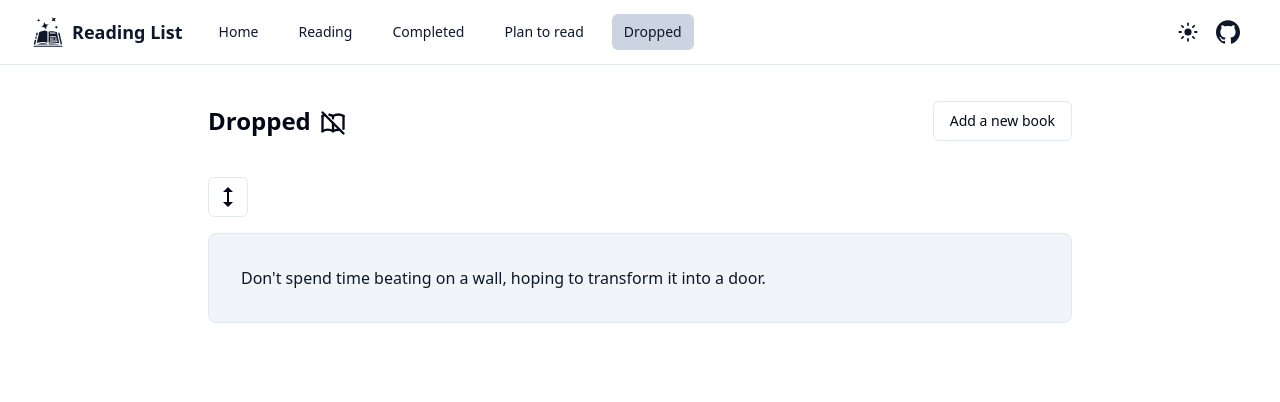
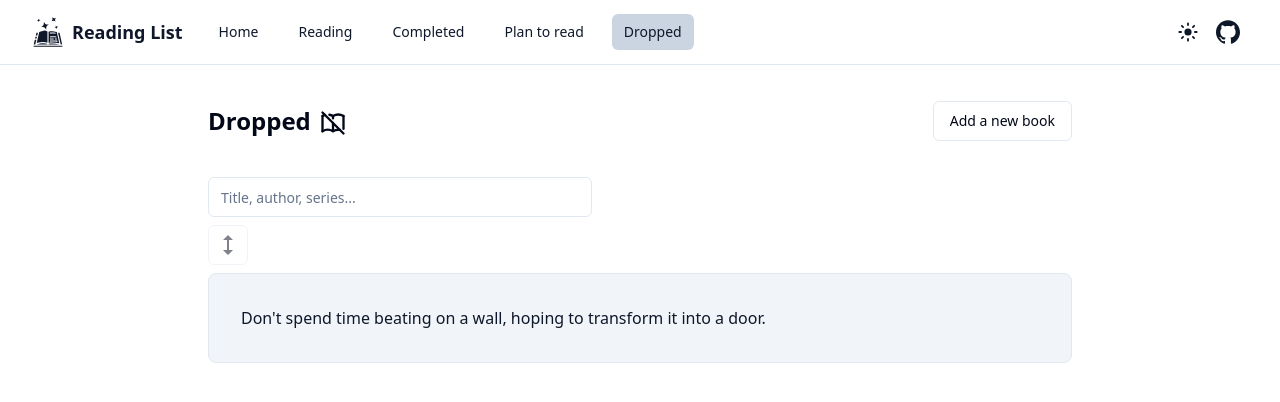
Before and after one commit to dawid-walkiewicz/book-tracker-local, a React (Vite) app: page /dropped in a window 1280 px wide. Shown: the top 402 px of the page. Built offline with nearby package versions, Linux system fonts and the light colour scheme.

Commit message:
searching for books in list by title, author or series

```diff
--- a/src/components/Pages/CompletedPage.tsx
+++ b/src/components/Pages/CompletedPage.tsx
@@ -2,15 +2,9 @@ import { GiBookshelf } from "react-icons/gi"
 
 import { AddBookDialog } from "@/components/AddBookDrawer"
 import { BookSearch } from "@/components/bookSearching/BookSearch"
-import { DraggableBookList } from "@/components/bookLists/DraggableBookList.tsx"
-import { Button } from "@/components/ui/button.tsx"
-import { BiMoveVertical } from "react-icons/bi"
-import { useState } from "react"
-import { BookList } from "@/components/bookLists/BookList.tsx"
+import { BookListWithSearch } from "../bookLists/BookListWithSearch"
 
 export const CompletedPage = () => {
-  const [isDraggable, setIsDraggable] = useState(false)
-
   return (
     <div className="space-y-8 p-4">
       <div className="flex gap-2 max-sm:flex-col sm:items-center sm:justify-between">
@@ -25,27 +19,7 @@ export const CompletedPage = () => {
         </div>
       </div>
 
-      <div className="space-y-4">
-        <Button
-          variant={isDraggable ? "secondary" : "outline"}
-          size="icon"
-          onClick={() => setIsDraggable(!isDraggable)}
-        >
-          <BiMoveVertical className="size-6" />
-        </Button>
-
-        {!isDraggable ? (
-          <BookList
-            listType="completed"
-            quote="Well done is better than well said."
-          />
-        ) : (
-          <DraggableBookList
-            listType="completed"
-            quote="Well done is better than well said."
-          />
-        )}
-      </div>
+      <BookListWithSearch listType="completed" quote="Well done is better than well said." />
     </div>
   )
 }
--- a/src/components/Pages/DroppedPage.tsx
+++ b/src/components/Pages/DroppedPage.tsx
@@ -2,14 +2,9 @@ import { TbBookOff } from "react-icons/tb";
 
 import { AddBookDialog } from "@/components/AddBookDrawer"
 import { BookSearch } from "@/components/bookSearching/BookSearch"
-import { DraggableBookList } from "@/components/bookLists/DraggableBookList.tsx"
-import { useState } from "react"
-import { Button } from "@/components/ui/button.tsx"
-import { BiMoveVertical } from "react-icons/bi"
-import { BookList } from "@/components/bookLists/BookList.tsx"
+import { BookListWithSearch } from "../bookLists/BookListWithSearch";
 
 export const DroppedPage = () => {
-  const [isDraggable, setIsDraggable] = useState(false)
 
   return (
     <div className="space-y-8 p-4">
@@ -25,27 +20,7 @@ export const DroppedPage = () => {
         </div>
       </div>
 
-      <div className="space-y-4">
-        <Button
-          variant={isDraggable ? "secondary" : "outline"}
-          size="icon"
-          onClick={() => setIsDraggable(!isDraggable)}
-        >
-          <BiMoveVertical className="size-6" />
-        </Button>
-
-        {!isDraggable ? (
-          <BookList
-            listType="dropped"
-            quote="Don't spend time beating on a wall, hoping to transform it into a door."
-          />
-        ) : (
-          <DraggableBookList
-            listType="dropped"
-            quote="Don't spend time beating on a wall, hoping to transform it into a door."
-          />
-        )}
-      </div>
+      <BookListWithSearch listType="dropped" quote="Don't spend time beating on a wall, hoping to transform it into a door." />
     </div>
   )
 }
--- a/src/components/Pages/PlanToReadPage.tsx
+++ b/src/components/Pages/PlanToReadPage.tsx
@@ -2,14 +2,9 @@ import { GiBookPile } from "react-icons/gi"
 
 import { AddBookDialog } from "@/components/AddBookDrawer"
 import { BookSearch } from "@/components/bookSearching/BookSearch"
-import { DraggableBookList } from "@/components/bookLists/DraggableBookList.tsx"
-import { useState } from "react"
-import { Button } from "@/components/ui/button.tsx"
-import { BiMoveVertical } from "react-icons/bi"
-import { BookList } from "@/components/bookLists/BookList.tsx"
+import { BookListWithSearch } from "../bookLists/BookListWithSearch"
 
 export const PlanToReadPage = () => {
-  const [isDraggable, setIsDraggable] = useState(false)
 
   return (
     <div className="space-y-8 p-4">
@@ -25,27 +20,7 @@ export const PlanToReadPage = () => {
         </div>
       </div>
 
-      <div className="space-y-4">
-        <Button
-          variant={isDraggable ? "secondary" : "outline"}
-          size="icon"
-          onClick={() => setIsDraggable(!isDraggable)}
-        >
-          <BiMoveVertical className="size-6" />
-        </Button>
-
-        {!isDraggable ? (
-          <BookList
-            listType="backlog"
-            quote="Look before, or you'll find yourself behind."
-          />
-        ) : (
-          <DraggableBookList
-            listType="backlog"
-            quote="Look before, or you'll find yourself behind."
-          />
-        )}
-      </div>
+      <BookListWithSearch listType="backlog" quote="Look before, or you'll find yourself behind." />
     </div>
   )
 }
--- a/src/components/Pages/ReadingPage.tsx
+++ b/src/components/Pages/ReadingPage.tsx
@@ -2,14 +2,9 @@ import { GiBookmarklet } from "react-icons/gi"
 
 import { AddBookDialog } from "@/components/AddBookDrawer"
 import { BookSearch } from "@/components/bookSearching/BookSearch"
-import { DraggableBookList } from "@/components/bookLists/DraggableBookList.tsx"
-import { Button } from "@/components/ui/button.tsx"
-import { BiMoveVertical } from "react-icons/bi"
-import { useState } from "react"
-import { BookList } from "@/components/bookLists/BookList.tsx"
+import { BookListWithSearch } from "../bookLists/BookListWithSearch"
 
 export const ReadingPage = () => {
-  const [isDraggable, setIsDraggable] = useState(false)
 
   return (
     <div className="space-y-8 p-4">
@@ -25,27 +20,7 @@ export const ReadingPage = () => {
         </div>
       </div>
 
-      <div className="space-y-4">
-        <Button
-          variant={isDraggable ? "secondary" : "outline"}
-          size="icon"
-          onClick={() => setIsDraggable(!isDraggable)}
-        >
-          <BiMoveVertical className="size-6" />
-        </Button>
-
-        {!isDraggable ? (
-          <BookList
-            listType="reading"
-            quote="A rolling stone gathers no moss."
-          />
-        ) : (
-          <DraggableBookList
-            listType="reading"
-            quote="A rolling stone gathers no moss."
-          />
-        )}
-      </div>
+      <BookListWithSearch listType="reading" quote="A rolling stone gathers no moss." />
     </div>
   )
 }
--- a/src/components/bookLists/BookList.tsx
+++ b/src/components/bookLists/BookList.tsx
@@ -3,15 +3,15 @@ import { BookItem } from "@/components/bookLists/BookItem.tsx"
 import SeriesCollapsible from "@/components/bookLists/SeriesCollapsible.tsx"
 
 export const BookList = ({
+  filteredBooks,
   listType,
   quote,
 }: {
+  filteredBooks: Book[]
   listType: Book["status"]
   quote: string
 }) => {
-  const { books, series } = useLibraryStore((state) => state)
-
-  const filteredBooks = books.filter((book) => book.status === listType)
+  const { series } = useLibraryStore((state) => state)
 
   const groupBooksBySeries = filteredBooks.reduce(
     (acc, book) => {
--- /dev/null
+++ b/src/components/bookLists/BookListWithSearch.tsx
@@ -0,0 +1,78 @@
+import { DraggableBookList } from "@/components/bookLists/DraggableBookList.tsx"
+import { Button } from "@/components/ui/button.tsx"
+import { Input } from "@/components/ui/input.tsx"
+import { BiMoveVertical } from "react-icons/bi"
+import { useState } from "react"
+import { BookList } from "@/components/bookLists/BookList.tsx"
+
+// import { IoMdSearch } from "react-icons/io"
+import { Book, useLibraryStore } from "@/libraryStore"
+import { set } from "react-hook-form"
+
+export const BookListWithSearch = ({
+  listType,
+  quote,
+}: {
+  listType: Book["status"]
+  quote: string
+}) => {
+  const { books, series } = useLibraryStore((state) => state)
+
+  const [isDraggable, setIsDraggable] = useState(false)
+  const [query, setQuery] = useState("")
+
+  const filteredBooks = books
+    .filter((book) => book.status === listType)
+    .filter(
+      (book) =>
+        book.title.toLowerCase().includes(query.toLowerCase()) ||
+        book.author_name.some((author) =>
+          author.toLowerCase().includes(query.toLowerCase())
+        ) ||
+        (book.series && series.find((s) => s.key === book.series)?.name.toLowerCase().includes(query.toLowerCase()))
+    )
+
+  const handleValueChange = (e: React.ChangeEvent<HTMLInputElement>) => {
+    setQuery(e.target.value)
+    setIsDraggable(false)
+  }
+
+  return (
+    <div className="space-y-2">
+      <div className="flex w-full max-w-sm items-center space-x-2">
+        <Input
+          type="search"
+          placeholder="Title, author, series..."
+          value={query}
+          onChange={handleValueChange}
+        />
+        {/* <Button type="submit">
+          <IoMdSearch className="size-6" />
+        </Button> */}
+      </div>
+
+      <Button
+        variant={isDraggable ? "secondary" : "outline"}
+        size="icon"
+        disabled={filteredBooks.length === 0 || query.length > 0}
+        onClick={() => setIsDraggable(!isDraggable)}
+      >
+        <BiMoveVertical className="size-6" />
+      </Button>
+
+      {!isDraggable ? (
+        <BookList
+          filteredBooks={filteredBooks}
+          listType={listType}
+          quote={quote}
+        />
+      ) : (
+        <DraggableBookList
+          filteredBooks={filteredBooks}
+          listType={listType}
+          quote={quote}
+        />
+      )}
+    </div>
+  )
+}
--- a/src/components/bookLists/DraggableBookList.tsx
+++ b/src/components/bookLists/DraggableBookList.tsx
@@ -6,15 +6,15 @@ import { StrictModeDroppable } from "./StrictModeDroppable.tsx"
 import { DragBookItem } from "@/components/bookLists/DragBookItem.tsx"
 
 export const DraggableBookList = ({
+  filteredBooks,
   listType,
   quote,
 }: {
+  filteredBooks: Book[]
   listType: Book["status"]
   quote: string
 }) => {
-  const { books, reorderBooks } = useLibraryStore((state) => state)
-
-  const filteredBooks = books.filter((book) => book.status === listType)
+  const { reorderBooks } = useLibraryStore((state) => state)
 
   const onDragEnd = (result: DropResult) => {
     if (!result.destination) return
```
